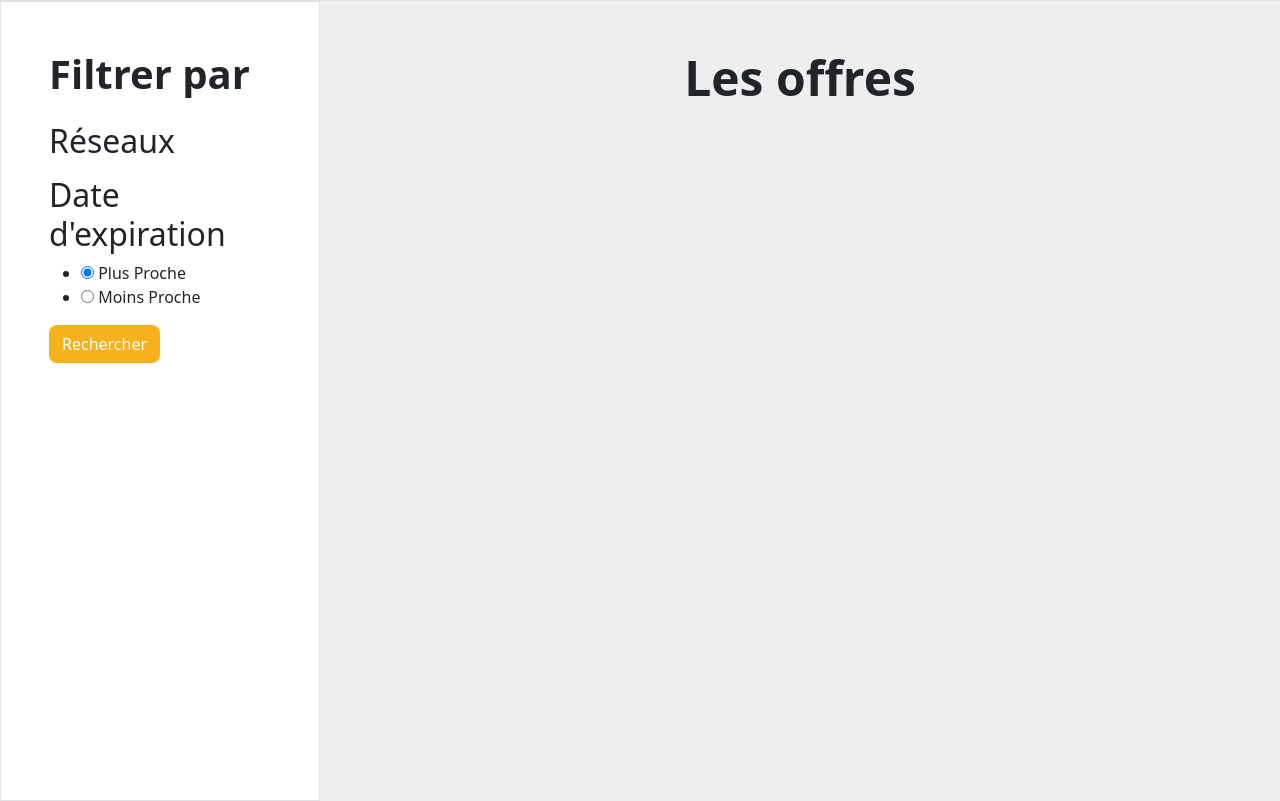
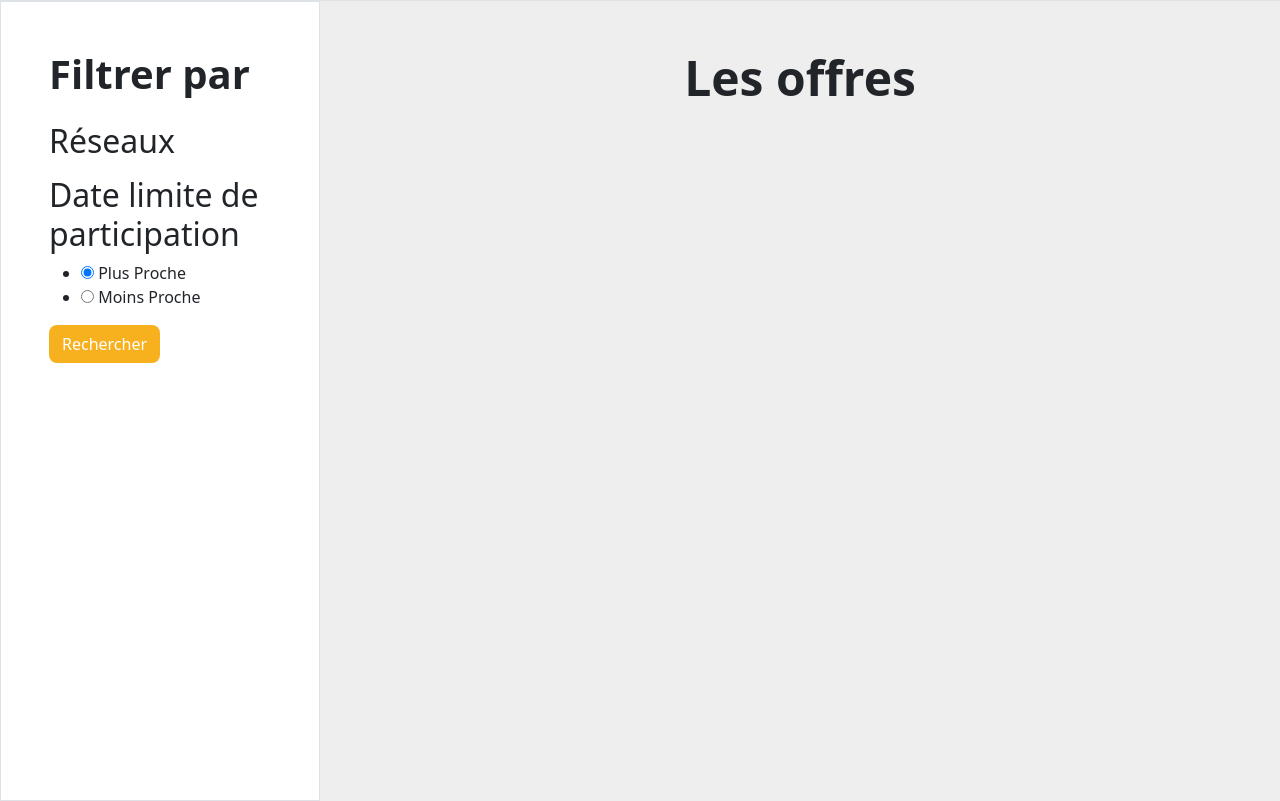
Before and after one commit to Joann45/Projet-Mutualisation, a Flask app: page /home/les-offres in a window 1280 px wide. Shown: the part 395-1196 px from the top of the page. Run offline with Flask 3, Linux system fonts and the light colour scheme; the visitor is signed in with stand-in values (Sample User, id 1); data that the repository does not hold is empty; some libraries are stand-ins or nearby versions.

Commit message:
mis a jour de dates leur filtrage e tleur nom dans chage recherche

```diff
--- a/src/templates/filtrage_les_offres.html
+++ b/src/templates/filtrage_les_offres.html
@@ -8,7 +8,7 @@
             <form action="{{ url_for('les_offres') }}" method="post">
                 <h2>Réseaux</h2>
                 {{ form.hidden_tag() }} {{ form.reseaux() }}
-                <h2>Date d'expiration</h2>
+                <h2>Date limite de participation</h2>
                 {{ formd.hidden_tag() }} {{ formd.proxi() }}
                 <button type="submit" class="btn btn-base rounded-3">  Rechercher </button>
             </form>
--- a/src/templates/filtrage_mes_offres.html
+++ b/src/templates/filtrage_mes_offres.html
@@ -8,7 +8,7 @@
                 <form action="{{ url_for('mes_offres') }}" method="post">
                     <h2>Réseaux</h2>
                     {{ form.hidden_tag() }} {{ form.reseaux() }}
-                    <h2>Date d'expiration</h2>
+                    <h2>Date limite de participation</h2>
                     {{ formd.hidden_tag() }} {{ formd.proxi() }}
                     <button type="submit" class="btn btn-base rounded-3">  Rechercher </button>
                 </form>
--- a/src/templates/filtrage_mes_reponses.html
+++ b/src/templates/filtrage_mes_reponses.html
@@ -8,7 +8,7 @@
             <form action="{{ url_for('mes_reponses') }}" method="post">
                 <h2>Réseaux</h2>
                 {{ form.hidden_tag() }} {{ form.reseaux() }}
-                <h2>Date d'expiration</h2>
+                <h2>Date de fin</h2>
                 {{ formd.hidden_tag() }} {{ formd.proxi() }}
                 <button type="submit" class="btn btn-base rounded-3">  Rechercher </button>
             </form>
--- a/src/views.py
+++ b/src/views.py
@@ -507,7 +507,7 @@ def visualiser_offre():
 @login_required
 def definir_etat(id_offre):
     """
-    Définit l'état d'un objet Offre à l'état spécifié.
+    Change l'état d'un objet Offre à l'état spécifié.
     Args:
         id_offre (int): L'identifiant de l'offre à mettre à jour.
     Returns:
@@ -554,10 +554,7 @@ def mes_offres():
 
 
     if proximité_date.validate_on_submit() or f_select_reseau.validate_on_submit(): #Si Choix fait
-        if proxi_elu == "Plus Proche":  #Si date plus proche
-                les_offres = Offre.query.filter_by(id_utilisateur=current_user.id_utilisateur).order_by(Offre.date_fin.desc()).all()
-        else: #Si date moins proche
-                les_offres = Offre.query.filter_by(id_utilisateur=current_user.id_utilisateur).order_by(Offre.date_fin).all()
+
 
         for id_r in id_reseaux_elu:
             les_reseaux_elu.append(Reseau.query.get(id_r))
@@ -574,7 +571,12 @@ def mes_offres():
         offre_reseau = [Offre_Reseau.query.filter_by(id_reseau=reseau.id_reseau).all() for reseau in Utilisateur_Reseau.query.filter_by(id_utilisateur=current_user.id_utilisateur).all()]
         offres = [Offre.query.get(o.id_offre) for o in offre_reseau[0]]
 
-        les_offres = list(set(les_offres) & set(offres)) #intersection des offres de utlisateur et les offres présante dans ces reseau
+        les_offres = offres #intersection des offres de utlisateur et les offres présante dans ces reseau
+
+    if proxi_elu == "Plus Proche":
+        les_offres.sort(key=lambda o:o.date_limite)
+    else:
+        les_offres.sort(reverse=True,key=lambda o:o.date_limite)
 
     return render_template('mes-offres.html', offres=les_offres,form=f_select_reseau,formd=proximité_date)
 
@@ -606,11 +608,6 @@ def les_offres():
 
 
     if proximité_date.validate_on_submit() or f_select_reseau.validate_on_submit():
-        if proxi_elu == "Plus Proche":
-                les_offres = Offre.query.filter_by(etat="publiée").order_by(Offre.date_fin.desc()).all()
-        else:
-                les_offres = Offre.query.filter_by(etat="publiée").order_by(Offre.date_fin).all()
-
         for id_r in id_reseaux_elu:
             print(Reseau.query.get(id_r))
             les_reseaux_elu.append(Reseau.query.get(id_r))
@@ -621,19 +618,24 @@ def les_offres():
     if les_reseaux_elu != []:
         offre_reseau = [Offre_Reseau.query.filter_by(id_reseau=reseau.id_reseau,).all() for reseau in les_reseaux_elu]
         offres = [Offre.query.get(o.id_offre) for o in offre_reseau[0]]
-        les_offres = list(set(les_offres) & set(offres))
+        les_offres = offres
     else:
 
         offre_reseau = [Offre_Reseau.query.filter_by(id_reseau=reseau.id_reseau).all() for reseau in Utilisateur_Reseau.query.filter_by(id_utilisateur=current_user.id_utilisateur).all()]
 
         if len(offre_reseau) != 0:
             offres = [Offre.query.get(o.id_offre) for o in offre_reseau[0]]
-            les_offres = list(set(les_offres) & set(offres)) #intersection des offres publiée et la liste des offres présante dans les reseaux de l'utilisateur current
+            les_offres = offres #intersection des offres publiée et la liste des offres présante dans les reseaux de l'utilisateur current
 
-
+    if proxi_elu == "Plus Proche":
+        les_offres.sort(key=lambda o:o.date_limite)
+    else:
+        les_offres.sort(reverse=True,key=lambda o:o.date_limite)
 
 
     return render_template('les-offres.html', offres=les_offres,form=f_select_reseau,formd=proximité_date)
+
+
 
 @app.route('/home/visualiser-reponses-offre/<int:id_offre>') #! A MODIFIER QUAND LA PAGE DE L'OFFRE SERA CREEE
 def visualiser_reponses_offre(id_offre):
@@ -708,8 +710,7 @@ def mes_reponses():
         if proxi_elu == "Plus Proche":
             les_reponses = Reponse.query.filter_by(id_utilisateur=current_user.id_utilisateur).order_by(Reponse.date_fin.desc()).all()
         else:
-            les_reponses = Reponse.query.filter_by(id_utilisateur=current_user.id_utilisateur).order_by(Reponse.date_fin.desc()).all()
-
+            les_reponses = Reponse.query.filter_by(id_utilisateur=current_user.id_utilisateur).order_by(Reponse.date_fin).all()
 
     return render_template('mes-reponses.html', reponses=les_reponses, form=f_select_reseau, formd=proximité_date)
 
```
